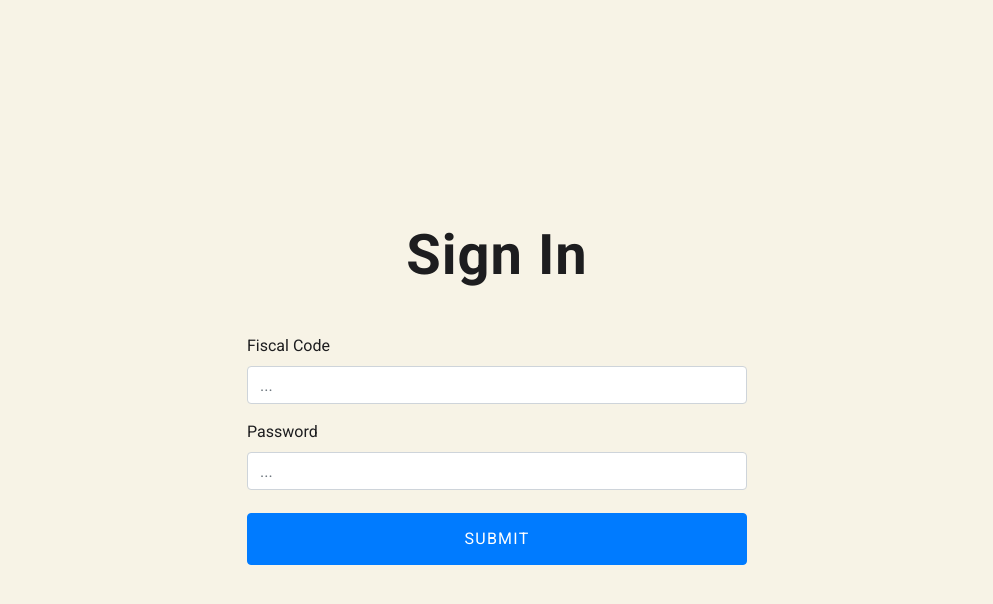
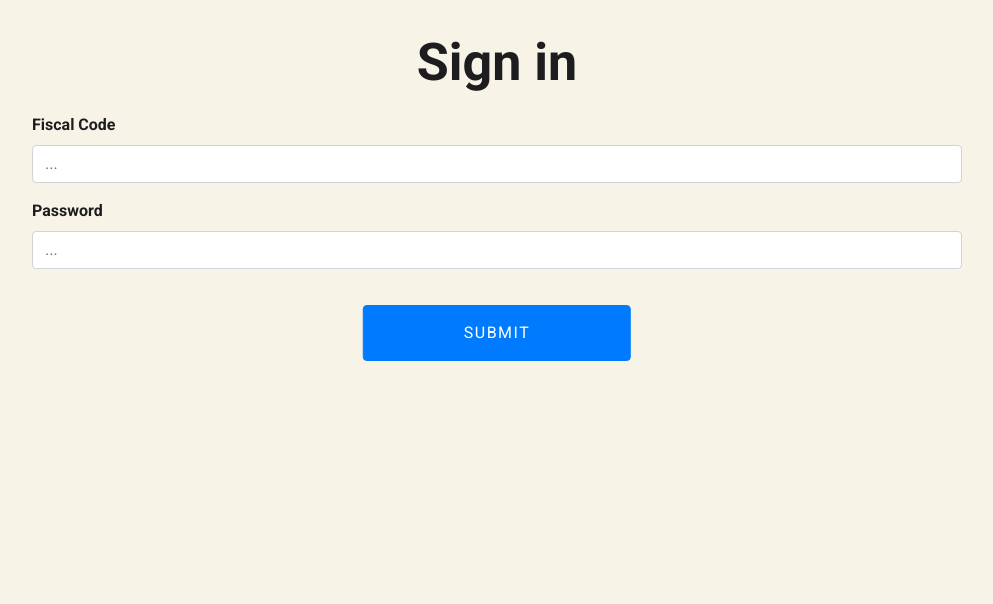
Before and after one commit to ElephanZ/Database-Project, a PHP site: page /login.php in a window 1280 px wide. Shown: the top 604 px of the page, without its empty margins (143-1136 px from the left). Run offline with PHP 8.4, Linux system fonts and the light colour scheme.

Commit message:
Update login.php

```diff
--- a/service_center/login.php
+++ b/service_center/login.php
@@ -19,17 +19,18 @@
 <!DOCTYPE html>
 <html translate="no">
     <head>
-		<meta charset="utf-8"/>
-		<meta http-equiv="X-UA-Compatible" content="IE=edge">
+	<meta charset="utf-8"/>
+	<meta http-equiv="X-UA-Compatible" content="IE=edge">
         <meta name="viewport" content="width=device-width, initial-scale=1, shrink-to-fit=no"/>
         <meta name="author" content="Antonio Scardace">
 
         <link rel="stylesheet"href="https://fonts.googleapis.com/css2?family=Roboto:wght@300;400;700;900&display=swap">
         <link rel="stylesheet" href="https://cdn.jsdelivr.net/npm/bootstrap@4.5.3/dist/css/bootstrap.min.css">
+        <link rel="stylesheet" href="src/css/font-awesome/all.css">
         <link rel="stylesheet" href="src/css/main.css">
-        <link rel="stylesheet" href="src/css/login.css">
+        <link rel="stylesheet" href="src/css/create.css">
 
-		<title>Sign In</title>
+	<title>Create Operation</title>
     </head>
     <body>
 
```
